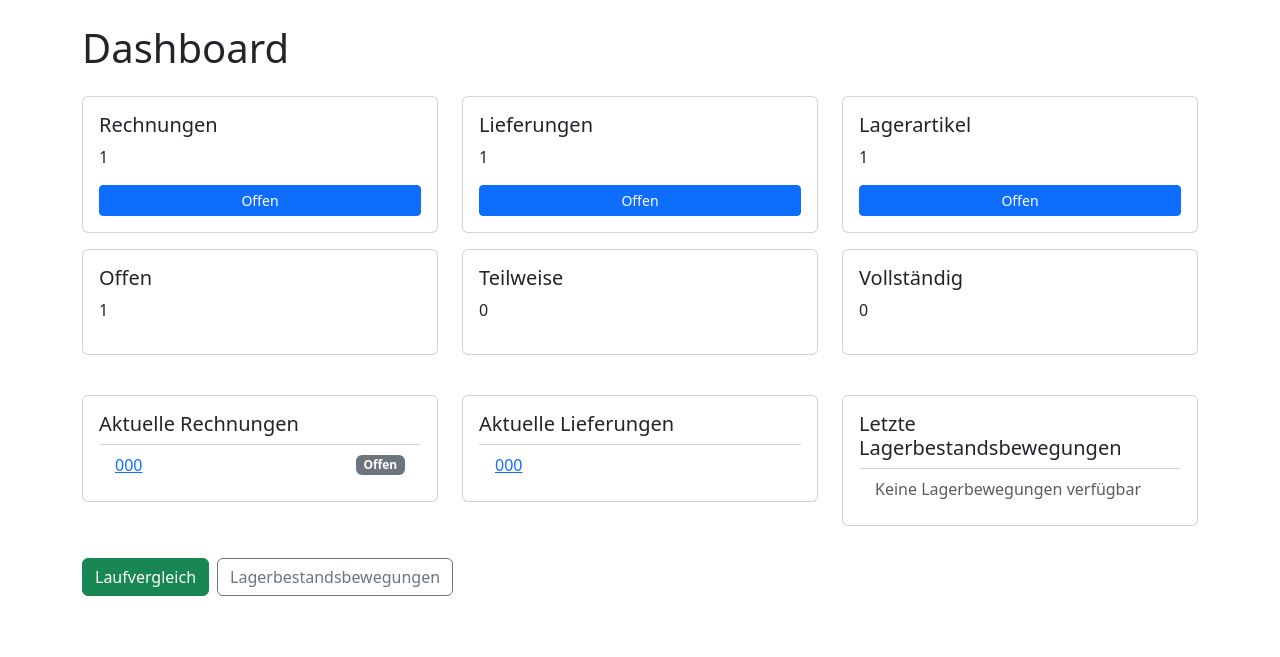
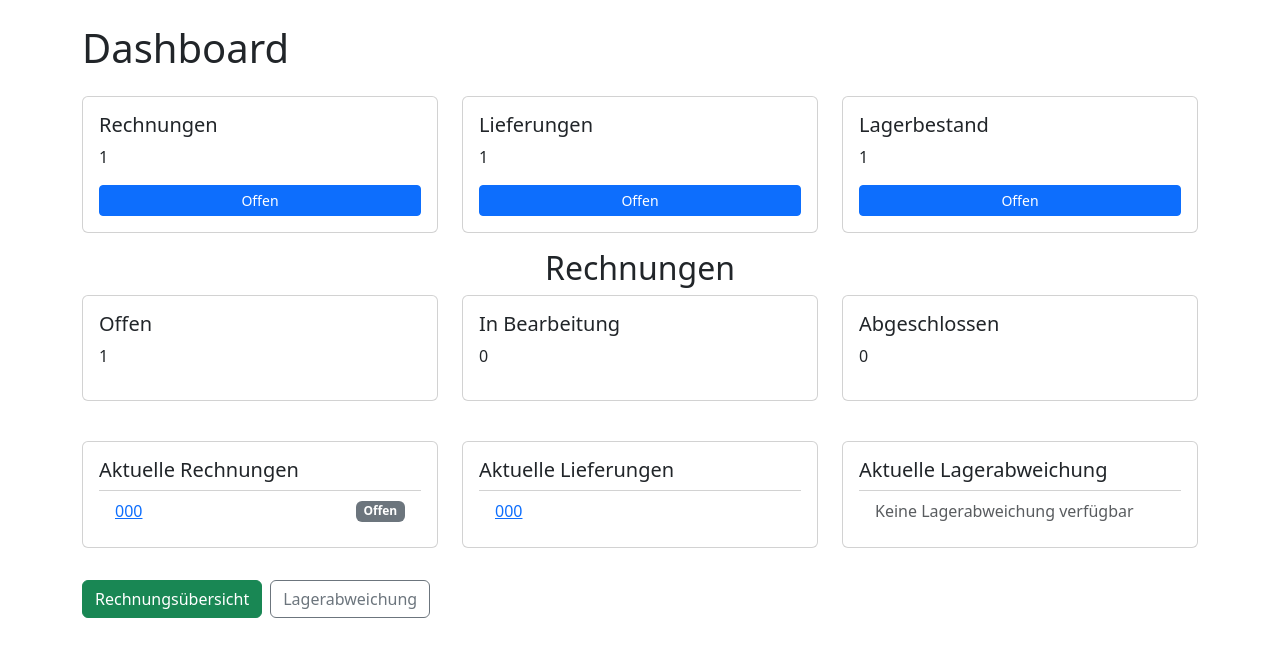
Before and after one commit to Sairos3/IHK-LagerProjekt, a Django app: page / in a window 1280 px wide. Shown: the part 56-713 px from the top of the page. Run offline with Django 5.2, Linux system fonts and the light colour scheme; a user stored in the database is signed in; tables that the repository leaves empty hold one stand-in row (values such as "Sample post").

Commit message:
Grammar update for German words

```diff
--- a/core/forms.py
+++ b/core/forms.py
@@ -86,6 +86,12 @@ class DeliveryItemForm(forms.ModelForm):
     class Meta:
         model = DeliveryItem
         fields = ['item_name', 'quantity', 'unit']
+        labels = {
+            'item_name': 'Artikel',
+            'quantity': 'Menge',
+            'unit': 'Einheit',
+        }
+
         widgets = {
             'item_name': forms.TextInput(attrs={'class': 'form-control'}),
             'quantity': forms.NumberInput(attrs={'class': 'form-control'}),
--- a/core/models.py
+++ b/core/models.py
@@ -5,8 +5,8 @@ from django.db import models
 class Invoice(models.Model):
     STATUS_CHOICES = [
         ('open', 'Offen'),
-        ('partial', 'Teilweise'),
-        ('complete', 'Vollständig'),
+        ('partial', 'In Bearbeitung'),
+        ('complete', 'Abgeschlossen'),
         ('difference', 'Differenz'),
     ]
 
--- a/core/templates/core/compare.html
+++ b/core/templates/core/compare.html
@@ -81,8 +81,8 @@
                 </td>
                 <td>
                     <span class="badge
-                        {% if item.status == 'Vollständig' %}bg-success
-                        {% elif item.status == 'Teilweise' %}bg-warning text-dark
+                        {% if item.status == 'Abgeschlossen' %}bg-success
+                        {% elif item.status == 'In Bearbeitung' %}bg-warning text-dark
                         {% elif item.status == 'Differenz' %}bg-danger
                         {% else %}bg-secondary
                         {% endif %}">
--- a/core/templates/core/confirm_delete.html
+++ b/core/templates/core/confirm_delete.html
@@ -4,7 +4,7 @@
 <h2>{{ title }}</h2>
 
 <div class="alert alert-warning">
-    {{ message }}
+    {{ message|safe }}
 </div>
 
 <form method="post">
--- a/core/templates/core/dashboard.html
+++ b/core/templates/core/dashboard.html
@@ -20,13 +20,19 @@
     </div>
     <div class="col-md-4">
         <div class="card p-3 mb-3">
-            <h5>Lagerartikel</h5>
+            <h5>Lagerbestand</h5>
             <p>{{ stock_items }}</p>
             <a class="btn btn-sm btn-primary" href="/stock/">Offen</a>
         </div>
     </div>
 </div>
-
+<div class="row align-items-center justify-content-center text-center">
+    <div class="col-md-4">
+        <div class="Rechnungen">
+            <h2>Rechnungen</h2>
+        </div>
+    </div>
+</div>
 <div class="row">
     <div class="col-md-4">
         <div class="card p-3 mb-3">
@@ -36,13 +42,13 @@
     </div>
     <div class="col-md-4">
         <div class="card p-3 mb-3">
-            <h5>Teilweise</h5>
+            <h5>In Bearbeitung</h5>
             <p>{{ partial_invoices }}</p>
         </div>
     </div>
     <div class="col-md-4">
         <div class="card p-3 mb-3">
-            <h5>Vollständig</h5>
+            <h5>Abgeschlossen</h5>
             <p>{{ complete_invoices }}</p>
         </div>
     </div>
@@ -89,7 +95,7 @@
 
     <div class="col-md-4">
         <div class="card p-3 mb-3">
-            <h5>Letzte Lagerbestandsbewegungen</h5>
+            <h5>Aktuelle Lagerabweichung</h5>
             <ul class="list-group list-group-flush">
                 {% for movement in recent_movements %}
                     <li class="list-group-item">
@@ -97,7 +103,7 @@
                         {{ movement.quantity_change }}
                     </li>
                 {% empty %}
-                    <li class="list-group-item text-muted">Keine Lagerbewegungen verfügbar</li>
+                    <li class="list-group-item text-muted">Keine Lagerabweichung verfügbar</li>
                 {% endfor %}
             </ul>
         </div>
@@ -105,7 +111,7 @@
 </div>
 
 <div class="mt-3 d-flex gap-2">
-    <a class="btn btn-success" href="/compare/">Laufvergleich</a>
-    <a class="btn btn-outline-secondary" href="/stock/movements/">Lagerbestandsbewegungen</a>
+    <a class="btn btn-success" href="/compare/">Rechnungsübersicht</a>
+    <a class="btn btn-outline-secondary" href="/stock/movements/">Lagerabweichung</a>
 </div>
 {% endblock %}
--- a/core/templates/core/stock_list.html
+++ b/core/templates/core/stock_list.html
@@ -14,7 +14,7 @@
 </form>
 
 <div class="mb-3 d-flex gap-2">
-    <a class="btn btn-primary" href="/stock/movement/add/">Lagerbestandsbewegung hinzufügen</a>
+    <a class="btn btn-primary" href="/stock/movement/add/">Lagerabweichung hinzufügen</a>
     <a class="btn btn-outline-secondary" href="/stock/movements/">Lagerbewegungen anzeigen</a>
     <a class="btn btn-outline-success" href="/export/stock/">Excel-Export</a>
 </div>
--- a/core/templates/core/stock_movement_list.html
+++ b/core/templates/core/stock_movement_list.html
@@ -1,7 +1,7 @@
 {% extends 'core/base.html' %}
 
 {% block content %}
-<h2>Lagerbestandsbewegungen</h2>
+<h2>Lagerabweichung</h2>
 
 <div class="mb-3">
     <a class="btn btn-primary" href="/stock/movement/add/">Bewegung hinzufügen</a>
@@ -15,7 +15,7 @@
         <th>Änderung</th>
         <th>Grund</th>
         <th>Datum</th>
-        <th>Aktion</th>
+        <th>Status</th>
     </tr>
     {% for movement in movements %}
     <tr>
--- a/core/views.py
+++ b/core/views.py
@@ -170,10 +170,10 @@ def compare_documents(request):
                 status = 'Offen'
                 invoice_status = 'open'
             elif delivered_qty < invoice_item.quantity:
-                status = 'Teilweise'
+                status = 'In Bearbeitung'
                 invoice_status = 'partial'
             elif delivered_qty == invoice_item.quantity:
-                status = 'Vollständig'
+                status = 'Abgeschlossen'
                 if invoice_status not in ['open', 'partial', 'difference']:
                     invoice_status = 'complete'
             else:
@@ -380,7 +380,7 @@ def invoice_delete(request, invoice_id):
 
     return render(request, 'core/confirm_delete.html', {
         'title': 'Rechnung löschen',
-        'message': f'Sind Sie sicher, dass Sie die Rechnung löschen möchten "{invoice.invoice_number}"? Alle verknüpften Rechnungspositionen und Lieferscheine werden ebenfalls gelöscht.'
+        'message': f'Sind Sie sicher, dass Sie die Rechnung <span class="text-danger fw-bold fs-6">"{invoice.invoice_number}"</span> löschen möchten? Alle verknüpften Rechnungspositionen und Lieferscheine werden ebenfalls gelöscht.'
     })
 
 
@@ -413,7 +413,7 @@ def delivery_delete(request, delivery_id):
 
     return render(request, 'core/confirm_delete.html', {
         'title': 'Lieferschein löschen',
-        'message': f'Sind Sie sicher, dass Sie den Lieferschein löschen möchten "{delivery.delivery_number}"? Alle damit verknüpften Lieferartikel werden ebenfalls gelöscht.'
+        'message': f'Sind Sie sicher, dass Sie den Lieferschein <span class="text-danger fw-bold fs-6">"{delivery.delivery_number}"</span> löschen möchten?'
     })
 
 
@@ -479,7 +479,7 @@ def stock_movement_delete(request, movement_id):
         return redirect('stock_movement_list')
 
     return render(request, 'core/confirm_delete.html', {
-        'title': 'Lagerbestandsbewegung Löschen',
+        'title': 'Lagerabweichung Löschen',
         'message': f'Möchten Sie die Bewegung wirklich löschen? "{movement.stock_item.item_name}"?'
     })
 
```
Also changed, not shown: core/templates/core/invoice_detail.html (+5 -5 lines), core/templates/core/invoice_list.html (+4 -5 lines), core/migrations/0001_initial.py.
